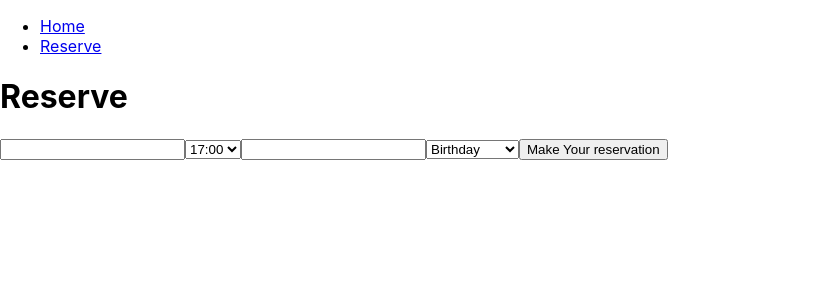
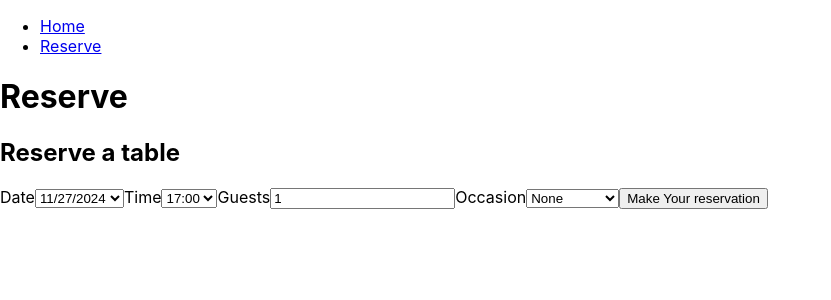
Before and after one commit to adampacker/little-lemon, a React (Create React App) app: page /reserve in a window 1280 px wide. Shown: the top 300 px of the page, without its empty margins (0-831 px from the left). Built offline with nearby package versions, Linux system fonts and the light colour scheme.

Commit message:
adding booking form fields, validation and reducer for times

```diff
--- a/package.json
+++ b/package.json
@@ -7,6 +7,7 @@
     "@testing-library/react": "^13.4.0",
     "@testing-library/user-event": "^13.5.0",
     "formik": "^2.4.6",
+    "moment": "^2.30.1",
     "react": "^18.3.1",
     "react-dom": "^18.3.1",
     "react-router": "^7.0.1",
--- a/public/index.html
+++ b/public/index.html
@@ -25,6 +25,7 @@
       Learn how to configure a non-root public URL by running `npm run build`.
     -->
     <title>Little Lemon</title>
+    <script src="https://raw.githubusercontent.com/courseraap/capstone/main/api.js"></script>
   </head>
   <body>
     <noscript>You need to enable JavaScript to run this app.</noscript>
--- a/src/App.js
+++ b/src/App.js
@@ -1,8 +1,8 @@
 import logo from "./logo.svg";
 import "./App.css";
 import { Routes, Route, Link } from "react-router";
-import HomePage from "./components/routes/HomePage";
-import BookingPage from "./components/routes/BookingPage";
+import HomePage from "./components/pages/HomePage";
+import BookingPage from "./components/pages/BookingPage";
 
 function App() {
   return (
--- /dev/null
+++ b/src/api.js
@@ -0,0 +1,28 @@
+const seededRandom = function (seed) {
+  var m = 2 ** 35 - 31;
+  var a = 185852;
+  var s = seed % m;
+  return function () {
+    return (s = (s * a) % m) / m;
+  };
+};
+
+const fetchAPI = function (date) {
+  let result = [];
+  let random = seededRandom(date.getDate());
+
+  for (let i = 17; i <= 23; i++) {
+    if (random() < 0.5) {
+      result.push(i + ":00");
+    }
+    if (random() > 0.5) {
+      result.push(i + ":30");
+    }
+  }
+  return result;
+};
+const submitAPI = function (formData) {
+  return true;
+};
+
+export { fetchAPI, submitAPI };
--- a/src/components/forms/BookingForm.js
+++ b/src/components/forms/BookingForm.js
@@ -1,10 +1,13 @@
 import React from "react";
 import { Formik } from "formik";
+import { submitAPI } from "../../api";
 
-export default function BookingForm() {
+export default function BookingForm({ dates =[], times = [], dispatch }) {
   return (
+    <>
+      <h2>Reserve a table</h2>
       <Formik
-      initialValues={{ date: "", time: "", guests: "", occasion: "" }}
+        initialValues={{ date: dates[0], time: times[0], guests: "1", occasion: "" }}
         validate={(values) => {
           const errors = {};
           if (!values.date) {
@@ -16,16 +19,13 @@ export default function BookingForm() {
           if (!values.guests) {
             errors.guests = "Required";
           }
-        if (!values.occasion) {
-          errors.occasion = "Required";
-        }
           return errors;
         }}
         onSubmit={(values, { setSubmitting }) => {
           setTimeout(() => {
-          alert(JSON.stringify(values, null, 2));
+            submitAPI(values);
             setSubmitting(false);
-        }, 400);
+          }, 500);
         }}
       >
         {({
@@ -36,50 +36,64 @@ export default function BookingForm() {
           handleBlur,
           handleSubmit,
           isSubmitting,
-        /* and other goodies */
         }) => (
           <form onSubmit={handleSubmit}>
-          <input
-            type="text"
+            <label htmlFor="date">Date</label>
+            <select
+              id="date"
               name="date"
-            onChange={handleChange}
+              onChange={(e) => {
+                handleChange(e);
+                dispatch({ type: "update_times", date: e.target.value });
+              }}
               onBlur={handleBlur}
               value={values.date}
-          />
+            >
+              {dates.map((date) => (
+                <option key={date} value={date}>
+                  {date}
+                </option>
+              ))}
+            </select>
             {errors.date && touched.date && errors.date}
 
+            <label htmlFor="time">Time</label>
             <select
+              id="time"
               name="time"
               onChange={handleChange}
               onBlur={handleBlur}
               value={values.time}
             >
-            <option>17:00</option>
-            <option>18:00</option>
-            <option>19:00</option>
-            <option>20:00</option>
-            <option>21:00</option>
-            <option>22:00</option>
+              {times.map((time) => (
+                <option key={time} value={time}>
+                  {time}
+                </option>
+              ))}
             </select>
             {errors.time && touched.time && errors.time}
 
+            <label htmlFor="guests">Guests</label>
             <input
               type="number"
               name="guests"
               onChange={handleChange}
               onBlur={handleBlur}
               value={values.guests}
+              min="1"
             />
             {errors.guests && touched.guests && errors.guests}
 
+            <label htmlFor="occasion">Occasion</label>
             <select
               name="occasion"
               onChange={handleChange}
               onBlur={handleBlur}
               value={values.occasion}
             >
-            <option>Birthday</option>
-            <option>Anniversary</option>
+              <option>None</option>
+              <option value="birthday">Birthday</option>
+              <option value="anniversary">Anniversary</option>
             </select>
             {errors.occasion && touched.occasion && errors.occasion}
 
@@ -89,5 +103,6 @@ export default function BookingForm() {
           </form>
         )}
       </Formik>
+    </>
   );
 }
--- /dev/null
+++ b/src/components/pages/BookingPage.js
@@ -0,0 +1,28 @@
+import React, { useReducer } from "react";
+import BookingForm from "../forms/BookingForm";
+import { fetchAPI } from "../../api";
+import moment from "moment";
+
+const dates = [];
+for (let i = 1; i <= 7; i++) {
+  dates.push(moment().add(i, "days").format("MM/DD/YYYY"));
+}
+
+export default function Reserve() {
+  const [state, dispatch] = useReducer(updateTimes, [], initialiseTimes);
+
+  function updateTimes(state, action) {
+    return fetchAPI(new Date(action.date));
+  }
+
+  function initialiseTimes() {
+    return fetchAPI(new Date());
+  }
+
+  return (
+    <>
+      <h1>Reserve</h1>
+      <BookingForm dates={dates} times={state} dispatch={dispatch} />
+    </>
+  );
+}
--- a/src/components/routes/BookingPage.js
+++ /dev/null
@@ -1,11 +0,0 @@
-import React from 'react'
-import BookingForm from '../forms/BookingForm'
-
-export default function Reserve() {
-  return (
-    <>
-      <h1>Reserve</h1>
-      <BookingForm />
-    </>
-  )
-}
```
Also changed, not shown: src/components/pages/HomePage.js (renamed from src/components/routes/HomePage.js), 2 other files (tests, documents, lock files or other folders). Lines whose indentation alone changed are shown as unchanged.
